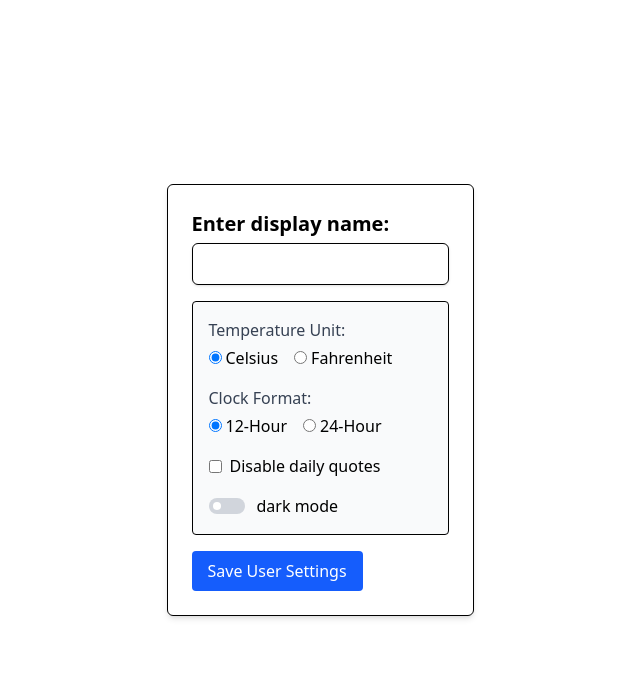
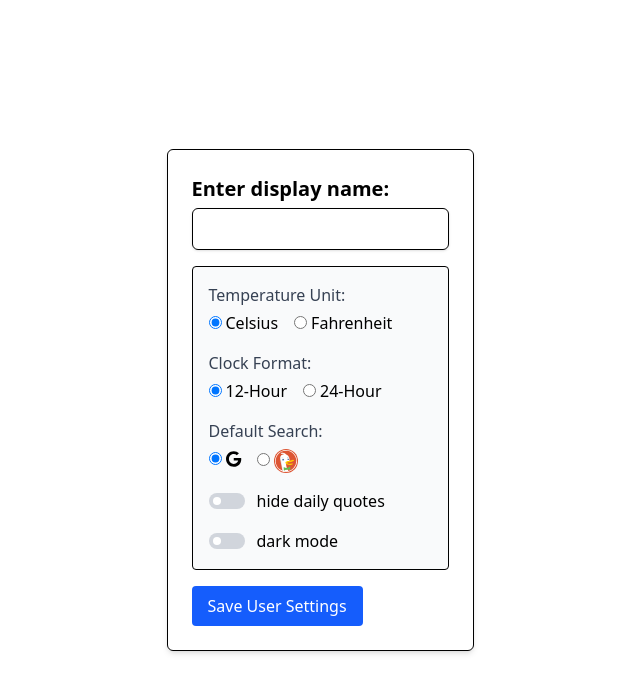
Before and after one commit to jeremiahcanlas/homepage-next, a Next.js app: page / in a window 1280 px wide. Shown: the top 692 px of the page, without its empty margins (320-960 px from the left). Built offline with nearby package versions, Linux system fonts and the light colour scheme; no server answers.

Commit message:
Add search bar + cleanup

```diff
--- a/src/components/Mainpage/index.tsx
+++ b/src/components/Mainpage/index.tsx
@@ -8,10 +8,11 @@ import Greet from "../Greet";
 import Location from "../Location";
 import Menu from "../Menu";
 import Quote from "../Quotes";
+import Search from "../Search";
 import Weather from "../Weather";
 
 const Mainpage = ({ pageProps }: MainpageProps) => {
-  const { quote, message } = pageProps;
+  const { quote } = pageProps;
 
   const [isClient, setIsClient] = useState(false);
   const [isMenuOpen, setIsMenuOpen] = useState(false);
@@ -35,9 +36,7 @@ const Mainpage = ({ pageProps }: MainpageProps) => {
 
   const renderMainPageContent = () => {
     if (!isClient)
-      return (
-        <div className="flex justify-center">Loading user settings...</div>
-      );
+      return <div className="main-container">Loading user settings...</div>;
 
     if (isMenuOpen) {
       return <Menu />;
@@ -45,12 +44,14 @@ const Mainpage = ({ pageProps }: MainpageProps) => {
 
     return (
       <div className="main-container">
-        <Greet message={message} />
+        <Greet />
         <Clock />
         <div>
           <Weather />
           <Location />
         </div>
+
+        <Search />
 
         <Quote quote={quote} />
         <button
--- a/src/components/Menu/index.tsx
+++ b/src/components/Menu/index.tsx
@@ -1,4 +1,6 @@
 import { Coords, LocationData } from "@component/types";
+import DuckDuckGoIcon from "@component/vectors";
+import { faGoogle } from "@fortawesome/free-brands-svg-icons";
 import { faSpinner } from "@fortawesome/free-solid-svg-icons";
 import { FontAwesomeIcon } from "@fortawesome/react-fontawesome";
 import Form from "next/form";
@@ -17,6 +19,10 @@ const Menu = () => {
   const [clockFormat, setClockFormat] = useState(
     localStorage.getItem("clockFormat") || "12"
   );
+
+  const [defaultSearch, setDefaultSearch] = useState(
+    localStorage.getItem("defaultSearch") || "g"
+  );
   const [disableQuotes, setDisableQuotes] = useState<boolean>(() => {
     const stored = localStorage.getItem("disableQuotes");
     return stored !== null ? JSON.parse(stored) : false;
@@ -27,8 +33,8 @@ const Menu = () => {
     return stored !== null ? JSON.parse(stored) : false;
   });
 
-  const [location, setLocation] = useState<LocationData | null>(null);
-  const [error, setError] = useState<string | null>(null);
+  const [, setLocation] = useState<LocationData | null>(null);
+  const [, setError] = useState<string | null>(null);
 
   useEffect(() => {
     const getLocationAndResolve = () => {
@@ -113,6 +119,7 @@ const Menu = () => {
       // Always store advanced settings, even if UI wasn't expanded
       localStorage.setItem("temperatureUnit", temperatureUnit);
       localStorage.setItem("clockFormat", clockFormat);
+      localStorage.setItem("defaultSearch", defaultSearch);
       localStorage.setItem("disableQuotes", JSON.stringify(disableQuotes));
 
       localStorage.setItem("dark-toggled", JSON.stringify(darkToggled));
@@ -190,16 +197,51 @@ const Menu = () => {
               </label>
             </div>
 
+            <div>
+              <span className="text-gray-700 block mb-1">Default Search:</span>
+              <label className="mr-4">
+                <input
+                  type="radio"
+                  value="g"
+                  checked={defaultSearch === "g"}
+                  onChange={() => setDefaultSearch("g")}
+                  className="mr-1"
+                />
+
+                <FontAwesomeIcon icon={faGoogle} />
+              </label>
+              <label className="align-middle">
+                <input
+                  type="radio"
+                  value="d"
+                  checked={defaultSearch === "d"}
+                  onChange={() => setDefaultSearch("d")}
+                  className="mr-1"
+                />
+                <DuckDuckGoIcon className="inline-block" />
+              </label>
+            </div>
+
             {/* Disable Quotes */}
             <div>
-              <label className="flex items-center">
+              <label className="flex items-center align-middle gap-3">
                 <input
                   type="checkbox"
+                  name="quotesToggle"
                   checked={disableQuotes}
                   onChange={() => setDisableQuotes(!disableQuotes)}
-                  className="mr-2"
+                  className="sr-only peer"
                 />
-                Disable daily quotes
+
+                <div className="w-9 h-4 bg-gray-300 duration-400 peer-checked:bg-black rounded-full relative transition-colors">
+                  <div
+                    className={`absolute left-1 top-1 w-2 h-2 bg-white rounded-[100%] duration-400 transition-transform  ${
+                      disableQuotes ? "translate-x-5" : ""
+                    }`}
+                  />
+                </div>
+
+                <span>hide daily quotes</span>
               </label>
             </div>
 
--- /dev/null
+++ b/src/components/Search/index.tsx
@@ -0,0 +1,98 @@
+import { useEffect, useRef, useState } from "react";
+
+export default function SearchBox() {
+  const [query, setQuery] = useState("");
+  const [suggestions, setSuggestions] = useState<string[]>([]);
+  const [selectedEngine, setSelectedEngine] = useState<"g" | "d">("g");
+  const controllerRef = useRef<AbortController | null>(null);
+
+  useEffect(() => {
+    const stored = localStorage.getItem("defaultSearch");
+    setSelectedEngine(stored === "d" ? "d" : "g");
+  }, []);
+
+  useEffect(() => {
+    if (!query.trim()) {
+      setSuggestions([]);
+      return;
+    }
+
+    const controller = new AbortController();
+    controllerRef.current?.abort(); // cancel previous
+    controllerRef.current = controller;
+
+    const fetchSuggestions = async () => {
+      try {
+        const res = await fetch(`/api/suggestions?q=${query}`, {
+          signal: controller.signal,
+        });
+        const data = await res.json();
+        setSuggestions(data);
+      } catch (err) {
+        console.error(err);
+      }
+    };
+
+    const timeout = setTimeout(fetchSuggestions, 300);
+    return () => clearTimeout(timeout);
+  }, [query]);
+
+  const handleSubmit = (e: React.FormEvent) => {
+    e.preventDefault();
+    if (!query.trim()) return;
+
+    const baseUrl =
+      selectedEngine === "g"
+        ? "https://www.google.com/search"
+        : "https://duckduckgo.com/";
+
+    window.location.href = `${baseUrl}?q=${encodeURIComponent(query)}`;
+  };
+
+  const handleSuggestionClick = (suggestion: string) => {
+    setQuery(suggestion);
+    const baseUrl =
+      selectedEngine === "g"
+        ? "https://www.google.com/search"
+        : "https://duckduckgo.com/";
+    window.location.href = `${baseUrl}?q=${encodeURIComponent(suggestion)}`;
+  };
+
+  return (
+    <form onSubmit={handleSubmit} className="relative max-w-md">
+      <div className="flex">
+        <input
+          type="text"
+          value={query}
+          onChange={(e) => setQuery(e.target.value)}
+          placeholder={
+            selectedEngine === "g"
+              ? "Search Google..."
+              : "Search without being tracked"
+          }
+          className="w-full border px-4 py-2 rounded-l"
+        />
+        <button
+          type="submit"
+          className="px-4 py-2 bg-gray-600 text-white rounded-r hover:bg-gray-700"
+        >
+          Search
+        </button>
+      </div>
+
+      {suggestions.length > 0 && (
+        <ul className="absolute z-10 w-full bg-white dark:bg-gray-500 border mt-1 rounded shadow">
+          {suggestions.map((s, idx) => (
+            <li
+              key={idx}
+              onClick={() => handleSuggestionClick(s)}
+              className="px-4 py-2 hover:bg-gray-100 cursor-pointer"
+            >
+              {s}
+            </li>
+          ))}
+        </ul>
+      )}
+    </form>
+  );
+}
--- /dev/null
+++ b/src/pages/api/suggestions.ts
@@ -0,0 +1,16 @@
+import type { NextApiRequest, NextApiResponse } from "next";
+
+export default async function handler(
+  req: NextApiRequest,
+  res: NextApiResponse
+) {
+  const q = req.query.q as string;
+  const response = await fetch(
+    `https://suggestqueries.google.com/complete/search?client=firefox&q=${encodeURIComponent(
+      q
+    )}`
+  );
+  const data = await response.json();
+
+  res.status(200).json(data[1]);
+}
--- /dev/null
+++ b/src/vectors/index.tsx
@@ -0,0 +1,45 @@
+export default function DuckDuckGoIcon(props: React.SVGProps<SVGSVGElement>) {
+  return (
+    <svg
+      xmlns="http://www.w3.org/2000/svg"
+      viewBox="0 0 122.88 122.88"
+      fill="none"
+      width="24"
+      height="24"
+      {...props}
+    >
+      <path
+        fill="#d53"
+        d="M122.88 61.44a61.44 61.44 0 1 0-61.44 61.44 61.44 61.44 0 0 0 61.44-61.44Z"
+      />
+      <path
+        fill="#fff"
+        d="M114.37 61.44a52.92 52.92 0 1 0-15.5 37.43 52.76 52.76 0 0 0 15.5-37.43Zm-13.12-39.8A56.29 56.29 0 1 1 61.44 5.15a56.12 56.12 0 0 1 39.81 16.49Z"
+      />
+      <path
+        fill="#ddd"
+        d="M43.24 30.15C26.17 34.13 32.43 58 32.43 58l10.81 52.9 4 1.71-4-82.49Zm-4-10.24H34.7L41 22.19s-6.26 0-6.26 4C48.36 25.6 54.61 29 54.61 29l-15.36-9.1Z"
+      />
+      <path
+        fill="#fff"
+        d="M75.66 115.48S62 93.87 62 79.64c0-26.73 17.63-4 17.63-25S62 28.44 62 28.44c-8.53-10.8-25-8.53-25-8.53l4 2.28s-4 1.13-5.12 2.27 10.81-1.7 15.93 2.85C30.72 29 34.13 46.08 34.13 46.08l11.95 68.27 29.58 1.13Z"
+      />
+      <path
+        fill="#fc0"
+        d="M75.66 60.87l21.62-5.69C116.62 58 80.78 68.84 78.51 68.27c-17.07-2.85-12 11.37 8.53 6.82s5.12 11.38-13.65 5.12c-26.74-7.39-12.52-20.48 2.27-19.34Z"
+      />
+      <path
+        fill="#6b5"
+        d="M70 105.81l1.14-1.7c12.52 4.55 13.09 6.25 12.52-5.12s0-11.38-13.09-1.71c0-2.84-7.39-1.71-8.53 0-11.95-5.12-13.09-6.83-12.52 1.14 1.14 16.5.57 13.65 11.95 8l8.53-.57Z"
+      />
+      <path
+        fill="#4a4"
+        d="M60.87 99.56v6.82c.57 1.14 9.67 1.14 9.67-1.14s-4.55 1.71-7.39.57S62 98.42 62 98.42l-1.14 1.14Z"
+      />
+      <path
+        fill="#148"
+        d="M48.36 43.24c-2.85-3.42-10.24-.57-8.54 4 .57-2.28 4.55-5.69 8.54-4Zm18.2 0c.57-3.42 6.26-4 8-.57a8 8 0 0 0-8 .57Zm-18.77 9.1a1.14 1.14 0 1 1 0 .57v-.57Zm-4.55 2.27a4 4 0 1 0 0-.57v.57Zm29.58-4a1.14 1.14 0 1 1 0 .57v-.57ZM69.4 52.91a3.42 3.42 0 1 0 0-.57v.57Z"
+      />
+    </svg>
+  );
+}
```
